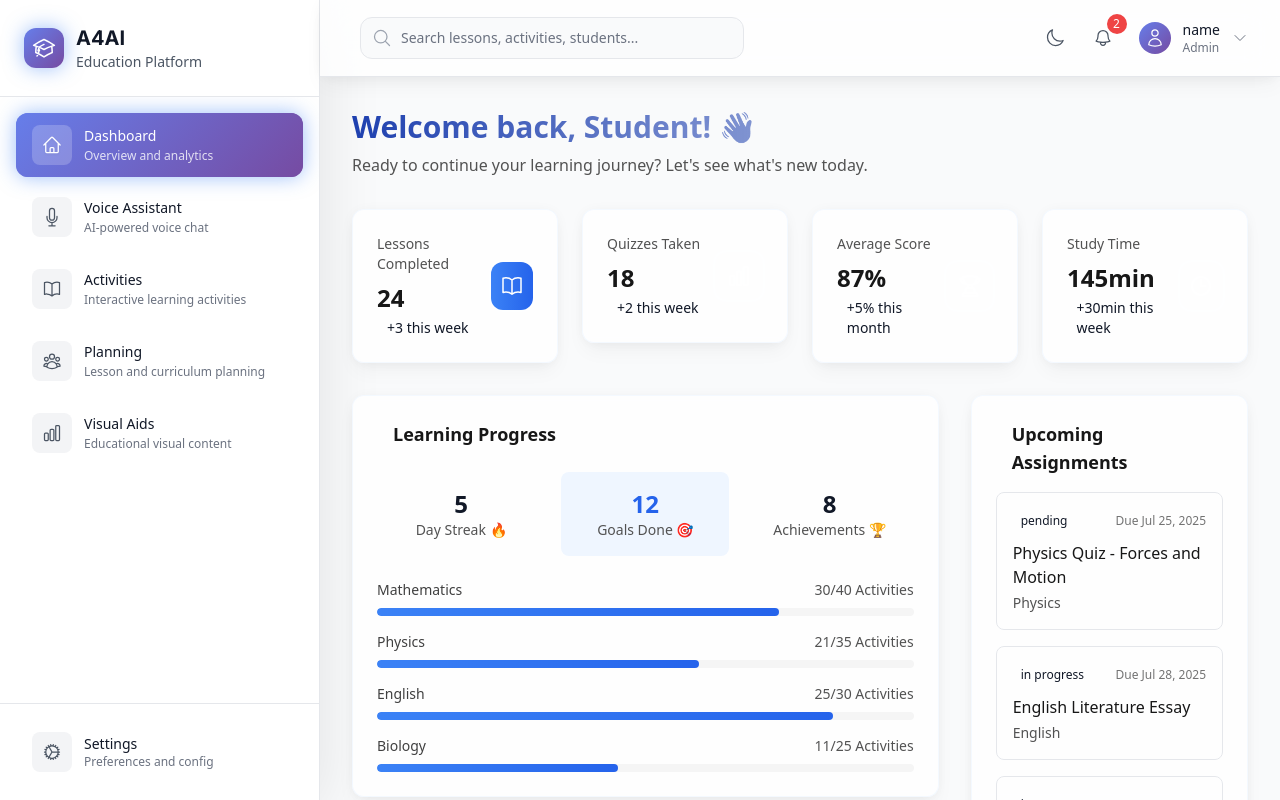
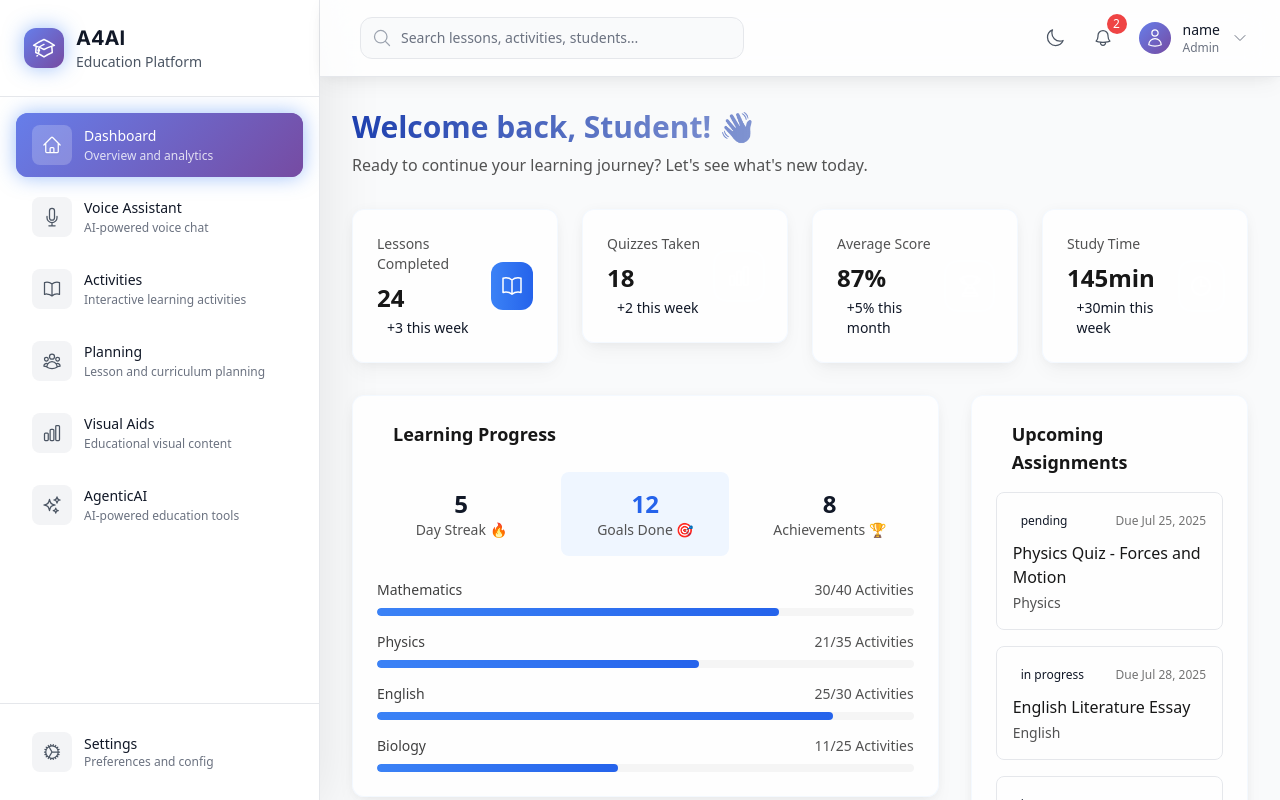
Before and after one commit to shubh-tharwani/A4AI-FRONTEND-NEW, a React (Vite) app: page /dashboard in a window 1280 px wide. Built offline with nearby package versions, Linux system fonts and the light colour scheme; sample sign-in values are in the browser's storage.

Commit message:
NOJIRA: modified navigation.ts

```diff
--- a/src/data/navigation.ts
+++ b/src/data/navigation.ts
@@ -6,9 +6,18 @@ import {
   DocumentTextIcon,
   UserGroupIcon,
   ChartBarIcon,
+  SparklesIcon,
 } from '@heroicons/react/24/outline';
 
-export const navigationItems = [
+export interface NavigationItem {
+  name: string;
+  description: string;
+  href: string;
+  icon: any; // Using 'any' for HeroIcon components
+  requiredRoles?: ('student' | 'teacher' | 'admin')[];
+}
+
+export const navigationItems: NavigationItem[] = [
   {
     name: 'Dashboard',
     description: 'Overview and analytics',
@@ -57,4 +66,11 @@ export const navigationItems = [
     icon: ChartBarIcon,
     requiredRoles: ['teacher', 'admin'],
   },
+  {
+    name: 'AgenticAI',
+    description: 'AI-powered education tools',
+    href: '/agentic',
+    icon: SparklesIcon,
+    requiredRoles: ['teacher', 'admin'],
+  },
 ];
```
